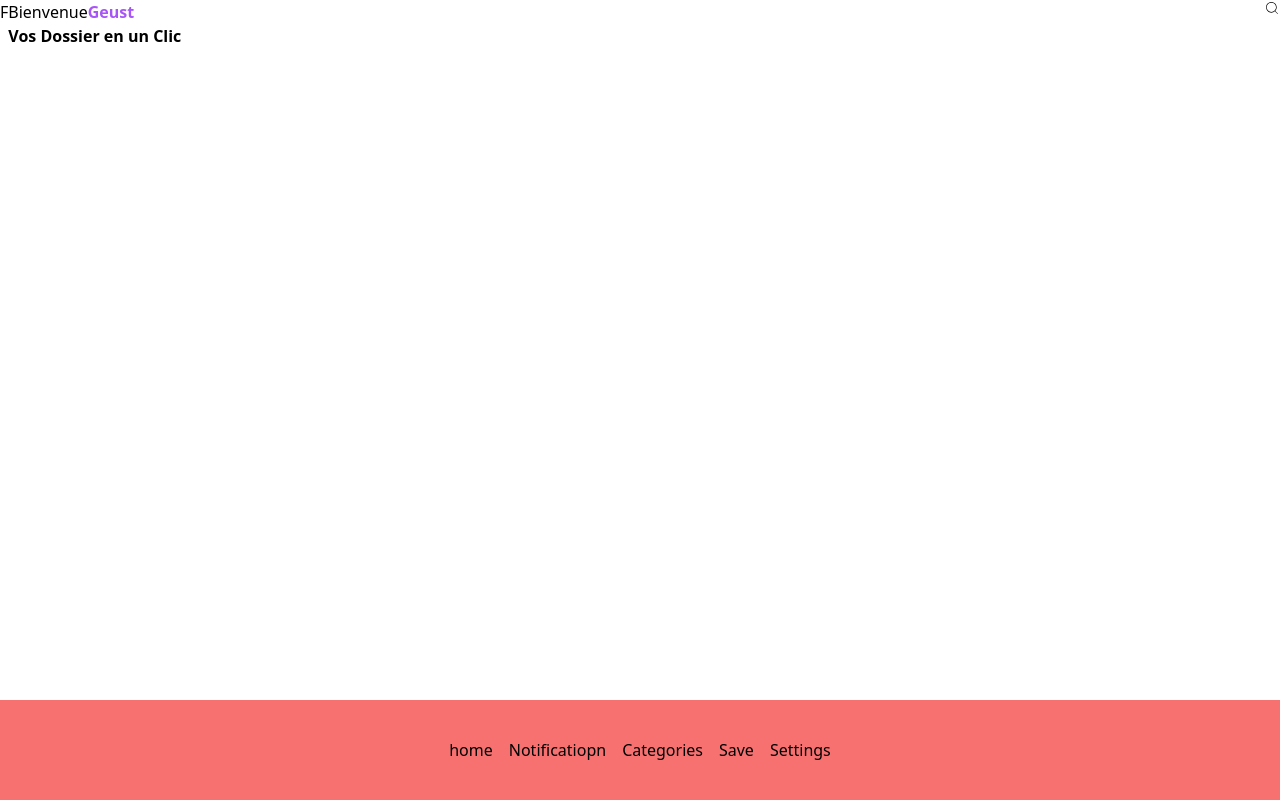
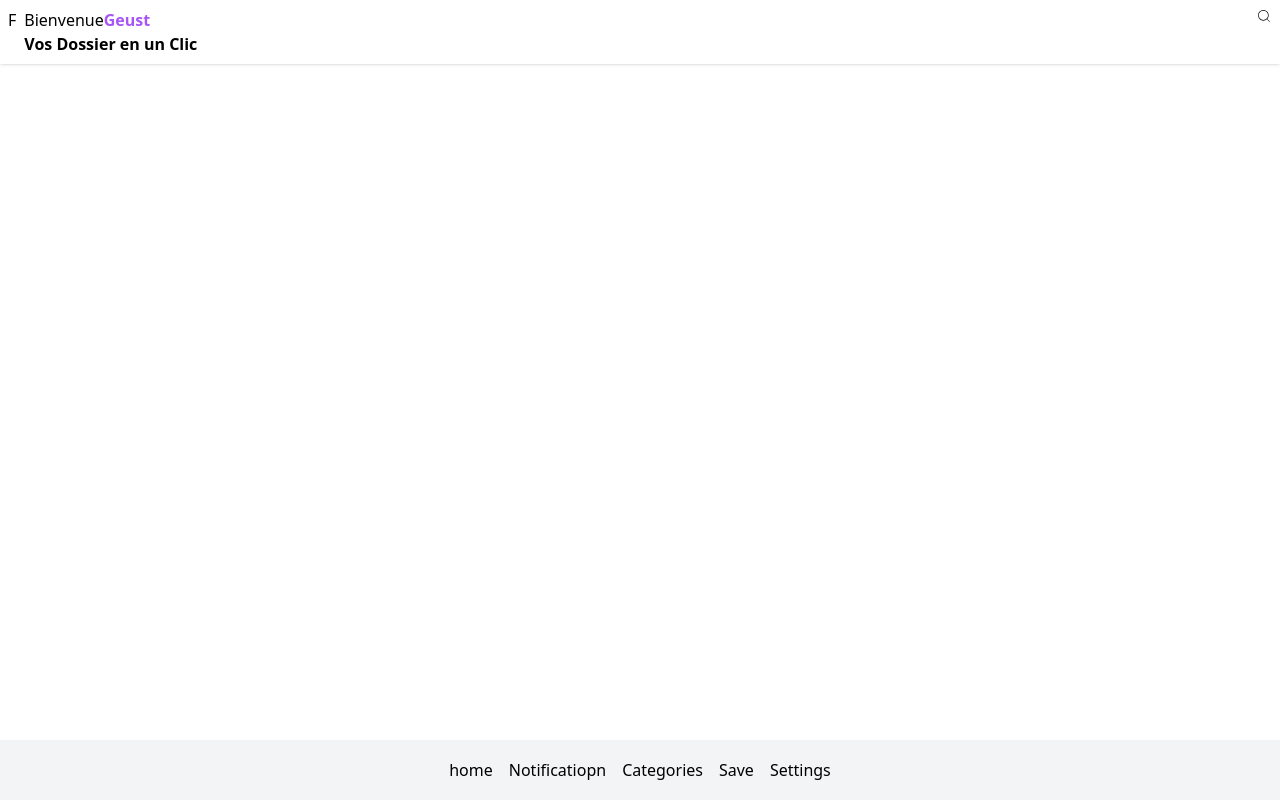
Before and after one commit to imadbenmadi/Djezzy-Event, a React (Vite) app: page / in a window 1280 px wide. Built offline with nearby package versions, Linux system fonts and the light colour scheme.

Commit message:
finish home components

```diff
--- a/src/App.jsx
+++ b/src/App.jsx
@@ -8,7 +8,7 @@ export default function App() {
                 <Outlet />
             </div>
             <div
-                className=" bg-red-400 w-full h-[100px] absolute bottom-0 flex  items-center justify-center gap-4 z-50
+                className=" bg-gray-100  w-full h-[60px] absolute bottom-0 flex  items-center justify-center gap-4 z-50
       "
             >
                 <div>home </div>
--- a/src/Components/HomeComponents/NavBar.jsx
+++ b/src/Components/HomeComponents/NavBar.jsx
@@ -3,8 +3,8 @@ import { CiSearch } from "react-icons/ci";
 
 export default function NavBar() {
     return (
-        <div className=" fixed top-0 flex w-[100%] ">
-            <div>F </div>
+        <div className=" fixed top-0 flex w-[100%] p-2 shadow ">
+            <div className=" mr-2">F </div>
             <div className=" flex flex-col w-[100%]">
                 <div className=" flex  items-center justify-start ">
                     Bienvenue
```
